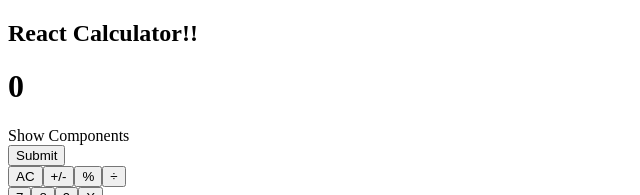
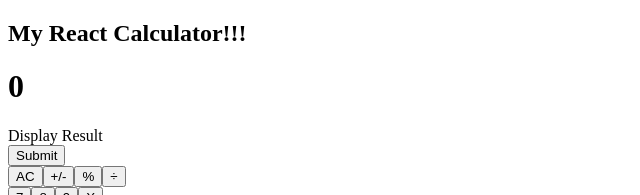
Before and after one commit to okikiola11/react-calculator, a React (Create React App) app: page / in a window 1280 px wide. Shown: the top 195 px of the page, without its empty margins (0-640 px from the left). Built offline with nearby package versions, Linux system fonts and the light colour scheme.

Commit message:
Update the text in displayCalc.js

```diff
--- a/src/components/App.js
+++ b/src/components/App.js
@@ -3,7 +3,7 @@ import ButtonPanel from './ButtonPanel';
 
 const App = () => (
   <div className="App">
-    <h2>React Calculator!!</h2>
+    <h2>My React Calculator!!!</h2>
     <DisplayCalculator />
     <ButtonPanel />
   </div>
--- a/src/components/DisplayCalculator.js
+++ b/src/components/DisplayCalculator.js
@@ -7,7 +7,7 @@ const DisplayCalculator = (props) => {
   return (
     <div className="display">
       <h1>{result}</h1>
-      <div> Show Components </div>
+      <div> Display Result </div>
       <Button />
     </div>
   );
```
